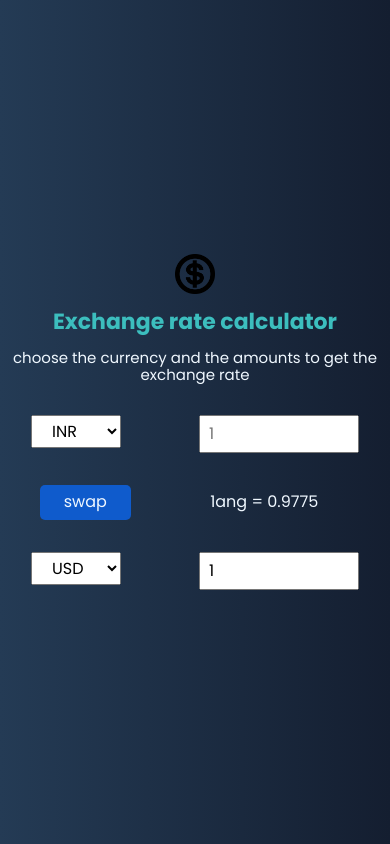
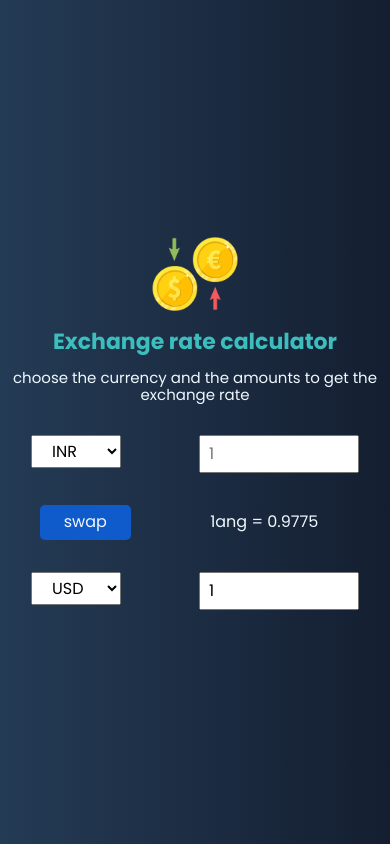
Before and after one commit to Praveensk06/currency-exchange, a plain HTML site: page index.html in a window 390 px wide. Drawn offline with Linux system fonts and the light colour scheme; no server answers.

Commit message:
change icon image

```diff
--- a/index.html
+++ b/index.html
@@ -22,7 +22,7 @@
   </head>
   <body>
     <div class="main-container">
-      <img src="./images/dollar-img.png" alt="dollar-img" class="dollar-icon">
+      <img src="./images/dollar img.png" alt="dollar-img" class="dollar-icon">
       <h1>Exchange rate calculator</h1>
       <p>choose the currency and the amounts to get the exchange rate</p>
 
@@ -96,7 +96,6 @@
       <div class="input-container">
         <div class="option">
           <select name="" id="currency2">
-
           <option value="AED">AED</option>
           <option value="ARS">ARS</option>
           <option value="AUD">AUD</option>
--- a/styles/styles.css
+++ b/styles/styles.css
@@ -82,6 +82,7 @@
   border: none;
   padding: 0.5rem 1.5rem;
   border-radius: 5px;
+  cursor: pointer;
 }
 .rate{
   color: aliceblue;
@@ -100,7 +101,7 @@
 @media screen and (max-width:768px) {
 
   .dollar-icon{
-    width: 2.5rem;
+    width: 5.5rem;
   }
   h1{
     font-size: 22px;
```
Also changed, not shown: images/dollar img.png (added), images/dollar-img.png (deleted).
